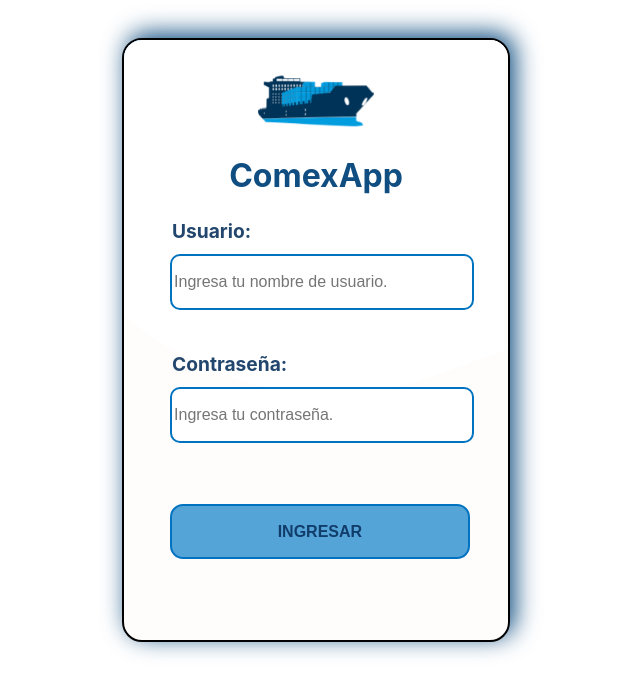
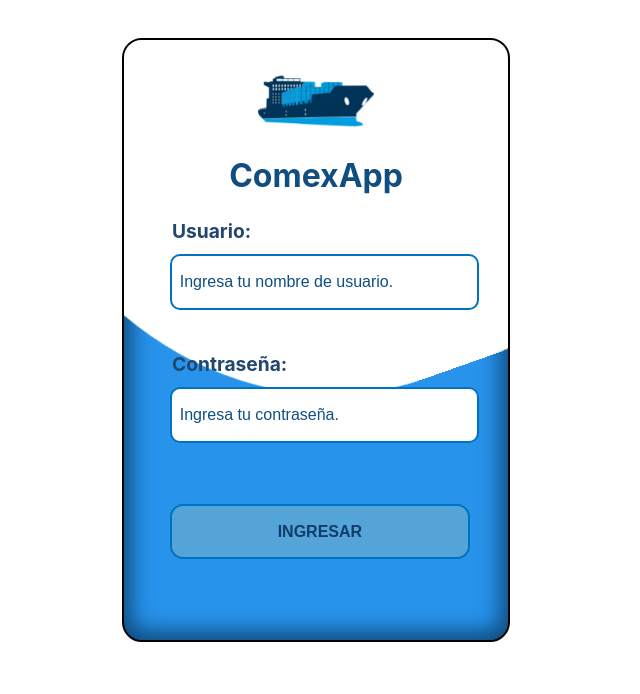
Before and after one commit to Daniela2-1998/ComexApp-web, a React (Create React App) app: page / in a window 1280 px wide. Shown: the top 694 px of the page, without its empty margins (326-966 px from the left). Built offline with nearby package versions, Linux system fonts and the light colour scheme; no server answers.

Commit message:
Inicio de sesión listo

```diff
--- a/public/index.html
+++ b/public/index.html
@@ -10,34 +10,16 @@
       content="Web site created using create-react-app"
     />
     <link rel="apple-touch-icon" href="%PUBLIC_URL%/logo192.png" />
-    <!--
-      manifest.json provides metadata used when your web app is installed on a
-      user's mobile device or desktop. See https://developers.google.com/web/fundamentals/web-app-manifest/
-    -->
+
     <link rel="manifest" href="%PUBLIC_URL%/manifest.json" />
-    <!--
-      Notice the use of %PUBLIC_URL% in the tags above.
-      It will be replaced with the URL of the `public` folder during the build.
-      Only files inside the `public` folder can be referenced from the HTML.
 
-      Unlike "/favicon.ico" or "favicon.ico", "%PUBLIC_URL%/favicon.ico" will
-      work correctly both with client-side routing and a non-root public URL.
-      Learn how to configure a non-root public URL by running `npm run build`.
-    -->
+    <link rel="stylesheet" href="https://cdnjs.cloudflare.com/ajax/libs/font-awesome/6.5.1/css/all.min.css" integrity="sha512-DTOQO9RWCH3ppGqcWaEA1BIZOC6xxalwEsw9c2QQeAIftl+Vegovlnee1c9QX4TctnWMn13TZye+giMm8e2LwA==" crossorigin="anonymous" referrerpolicy="no-referrer" />
+
     <title>React App</title>
   </head>
   <body>
     <noscript>You need to enable JavaScript to run this app.</noscript>
     <div id="root"></div>
-    <!--
-      This HTML file is a template.
-      If you open it directly in the browser, you will see an empty page.
 
-      You can add webfonts, meta tags, or analytics to this file.
-      The build step will place the bundled scripts into the <body> tag.
-
-      To begin the development, run `npm start` or `yarn start`.
-      To create a production bundle, use `npm run build` or `yarn build`.
-    -->
   </body>
 </html>
--- a/src/App.js
+++ b/src/App.js
@@ -2,6 +2,7 @@ import './App.css';
 import { BrowserRouter, Routes, Route } from 'react-router-dom';
 
 import Login from './pages/Login';
+import Inicio from './pages/Inicio';
 
 function App() {
   return (
@@ -9,6 +10,7 @@ function App() {
       <BrowserRouter>
         <Routes>
           <Route path='/' element={<Login/>} />
+          <Route path='/inicio/:usuario' element={<Inicio/>} />
         </Routes>
       </BrowserRouter>
     </div>
--- a/src/css/Login.css
+++ b/src/css/Login.css
@@ -12,10 +12,10 @@
 
 
 .liquid {
-  background-color: #2893eb;
+  background-color: #2893eb !important;
   position: absolute;
   box-shadow: inset 5px -5px 25px #104e81,
-    inset -5px 0px 25px #104e81;
+    inset -5px 0px 25px #104e81 !important;
 }
 
 
@@ -57,6 +57,9 @@
   }
 }
 
+.campos::placeholder{
+  color: #104e81;
+}
 
 .botonLogin:hover {
   background-color: #22466d;
--- a/src/firebase/FirebaseConfig.js
+++ b/src/firebase/FirebaseConfig.js
@@ -4,12 +4,12 @@ import { getFirestore } from "firebase/firestore";
 
 // Conexión a base de datos (y uso de datos del archivo .env.local)
 const firebaseConfig = {
-  apiKey: process.env.REACT_APP_FIREBASE_API_KEY,
-  authDomain: process.env.REACT_APP_FIREBASE_AUTH_DOMAIN,
-  projectId: process.env.REACT_APP_FIREBASE_PROJECT_ID,
-  storageBucket: process.env.REACT_APP_FIREBASE_STORAGE_BUCKET,
-  messagingSenderId: process.env.REACT_APP_FIREBASE_MESSAGING_SENDERID,
-  appId: process.env.REACT_APP_FIREBASE_APP_ID
+  apiKey: "AIzaSyBSc8xfOuO4HJ64S2xmvRIhNMnruVZwWLE",
+  authDomain: "comexapp-251c2.firebaseapp.com",
+  projectId: "comexapp-251c2",
+  storageBucket: "comexapp-251c2.appspot.com",
+  messagingSenderId: "731799472985",
+  appId: "1:731799472985:web:c0d6db8fbe4263db42da48"
 };
 
 // Inicia Firebase
--- /dev/null
+++ b/src/pages/Inicio.js
@@ -0,0 +1,15 @@
+import React from 'react'
+import { useParams } from 'react-router-dom'
+
+function Inicio() {
+
+  const {usuario} = useParams();
+
+  return (
+    <div>
+      <h1>Inicio de {usuario}</h1>
+    </div>
+  )
+}
+
+export default Inicio
--- a/src/pages/Login.js
+++ b/src/pages/Login.js
@@ -1,8 +1,6 @@
 import React, { useState } from 'react';
 
 import { useNavigate } from 'react-router-dom';
-
-import { Helmet } from 'react-helmet';
 
 // ------------------------------------------------------------- IMPORTS FIREBASE --------------------------------------------------------------------------------------
 
@@ -17,17 +15,49 @@ import '../css/Login.css'
 
 
 function Login() {
+
+  const [usuario, setUsuario] = useState('');
+  const [contraseña, setContraseña] = useState('');
+
+  const navigate = useNavigate();
+
+
+  const handleChange = (e) => {
+    if (e.target.name === 'usuario') {
+      setUsuario(e.target.value);
+    } else if (e.target.name === 'contraseña') {
+      setContraseña(e.target.value);
+    }
+  }
+
+
+  const handleSubmit = async (e) => {
+    e.preventDefault();
+
+    const auth = getAuth();
+    await signInWithEmailAndPassword(auth, usuario, contraseña)
+      .then((userCredential) => {
+        const user = userCredential.user;
+        navigate(`/inicio/${usuario}`);
+      })
+      .catch((error) => {
+        const errorCode = error.code;
+        const errorMessage = error.message;
+        console.log(errorCode, errorMessage)
+        navigate('/');
+      });
+  }
+
+
+
   return (
     <>
-            <Helmet>
-                <title>Inicio de sesión</title>
-            </Helmet>
 
       <ContenedorLogin className='liquid'>
         <figure className='icono-login'></figure>
         <Titulo>ComexApp</Titulo>
 
-                <form>
+        <form onSubmit={handleSubmit}>
           <EspacioCamposLogin className='espacio-campos'>
 
             <ContenedorOpcionLogin>
@@ -37,6 +67,8 @@ function Login() {
                 type="text"
                 name='usuario'
                 placeholder='Ingresa tu nombre de usuario.'
+                value={usuario}
+                onChange={handleChange}
                 required
               />
             </ContenedorOpcionLogin>
@@ -48,6 +80,8 @@ function Login() {
                 type="password"
                 name='contraseña'
                 placeholder='Ingresa tu contraseña.'
+                value={contraseña}
+                onChange={handleChange}
                 required
               />
             </ContenedorOpcionLogin>
@@ -61,6 +95,7 @@ function Login() {
     </>
   )
 }
+
 
 
 const ContenedorLogin = styled.div`
@@ -162,6 +197,8 @@ const CamposLogin = styled.input`
   display: flex;
   z-index: 2;
   position: absolute;
+  color: #104e81;
+  padding-left: 2%;
 `;
 
 
```
Also changed, not shown: package.json (+9 -6 lines), 1 other file (tests, documents, lock files or other folders). Lines whose indentation alone changed are shown as unchanged.
